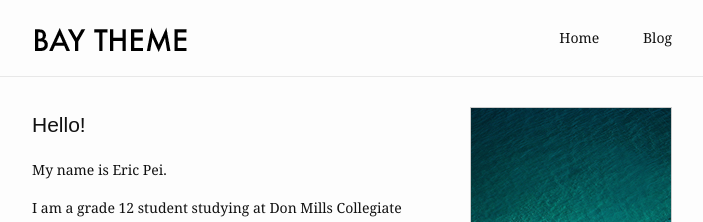
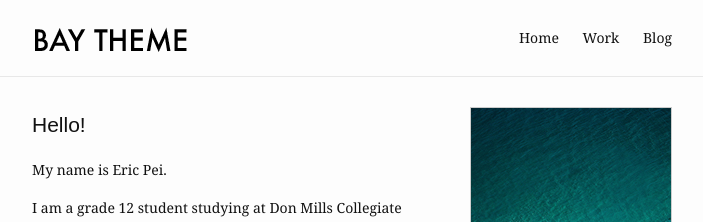
Before and after one commit to crackersamdjam/Old-Jekyll-Blog, a Jekyll site: the page built from index.md, in a window 1280 px wide. Shown: the top 222 px of the page, without its empty margins (288-991 px from the left). Built offline with Jekyll 4.4.1, drawn with Linux system fonts in a browser that asks for light colours.

Commit message:
Undo unintended deletion

```diff
--- a/_config.yml
+++ b/_config.yml
@@ -19,7 +19,7 @@ header:
   pages:
     - name: Home
       slug: /
-    - name:
+    - name: Work
     - name: Blog
 
 footer:
```
